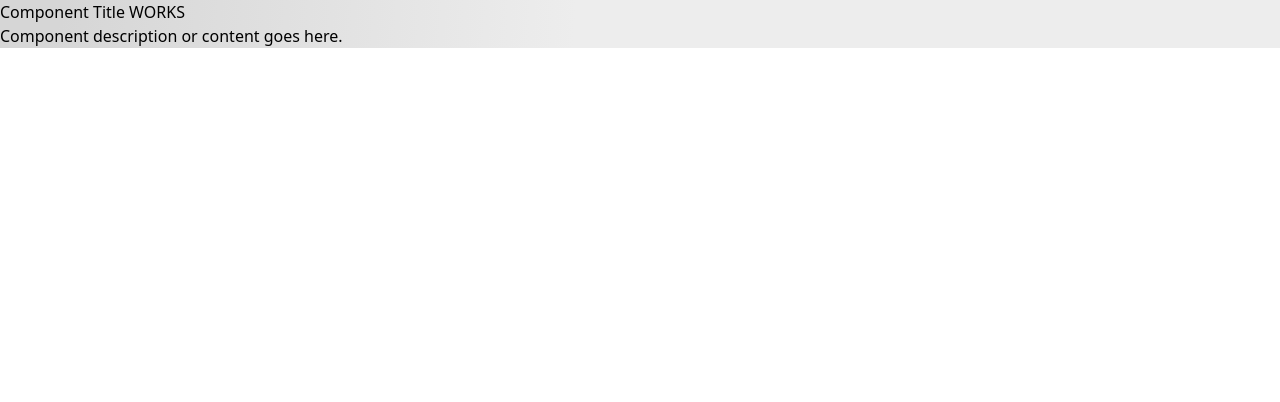
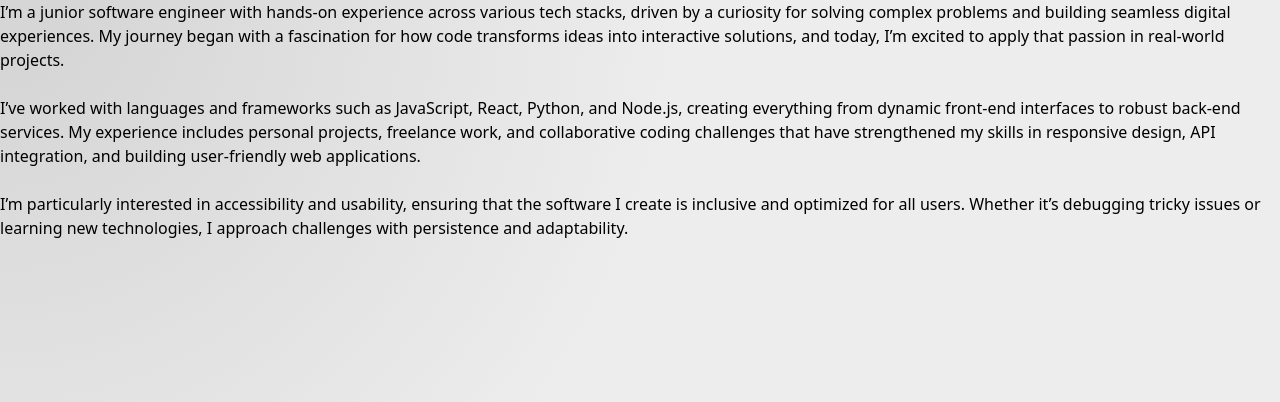
Before and after one commit to hakeemellis/newportfolio, a Vue app in the folder portfolio/: page /projectarchive in a window 1280 px wide. Shown: the top 402 px of the page. Built offline with nearby package versions, Linux system fonts and the light colour scheme.

Commit message:
Update ProjectArchiveComp.vue

```diff
--- a/portfolio/src/components/ProjectArchiveComp.vue
+++ b/portfolio/src/components/ProjectArchiveComp.vue
@@ -1,8 +1,29 @@
 <template>
-  <section>
-    <h1>Component Title WORKS</h1>
-    <p>Component description or content goes here.</p>
+  <!-- Start of Container for Project Archive Section-->
+  <section class="flex flex-col gap roboto-condensed-regular dark:text-white h-screen">
+    <p>
+      I’m a junior software engineer with hands-on experience across various
+      tech stacks, driven by a curiosity for solving complex problems and
+      building seamless digital experiences. My journey began with a fascination
+      for how code transforms ideas into interactive solutions, and today, I’m
+      excited to apply that passion in real-world projects.
+      <br />
+      <br />
+      I’ve worked with languages and frameworks such as JavaScript, React,
+      Python, and Node.js, creating everything from dynamic front-end interfaces
+      to robust back-end services. My experience includes personal projects,
+      freelance work, and collaborative coding challenges that have strengthened
+      my skills in responsive design, API integration, and building
+      user-friendly web applications.
+      <br />
+      <br />
+      I’m particularly interested in accessibility and usability, ensuring that
+      the software I create is inclusive and optimized for all users. Whether
+      it’s debugging tricky issues or learning new technologies, I approach
+      challenges with persistence and adaptability.
+    </p>
   </section>
+  <!-- End of Container for Project Archive Section-->
 </template>
 
 <script>
```
